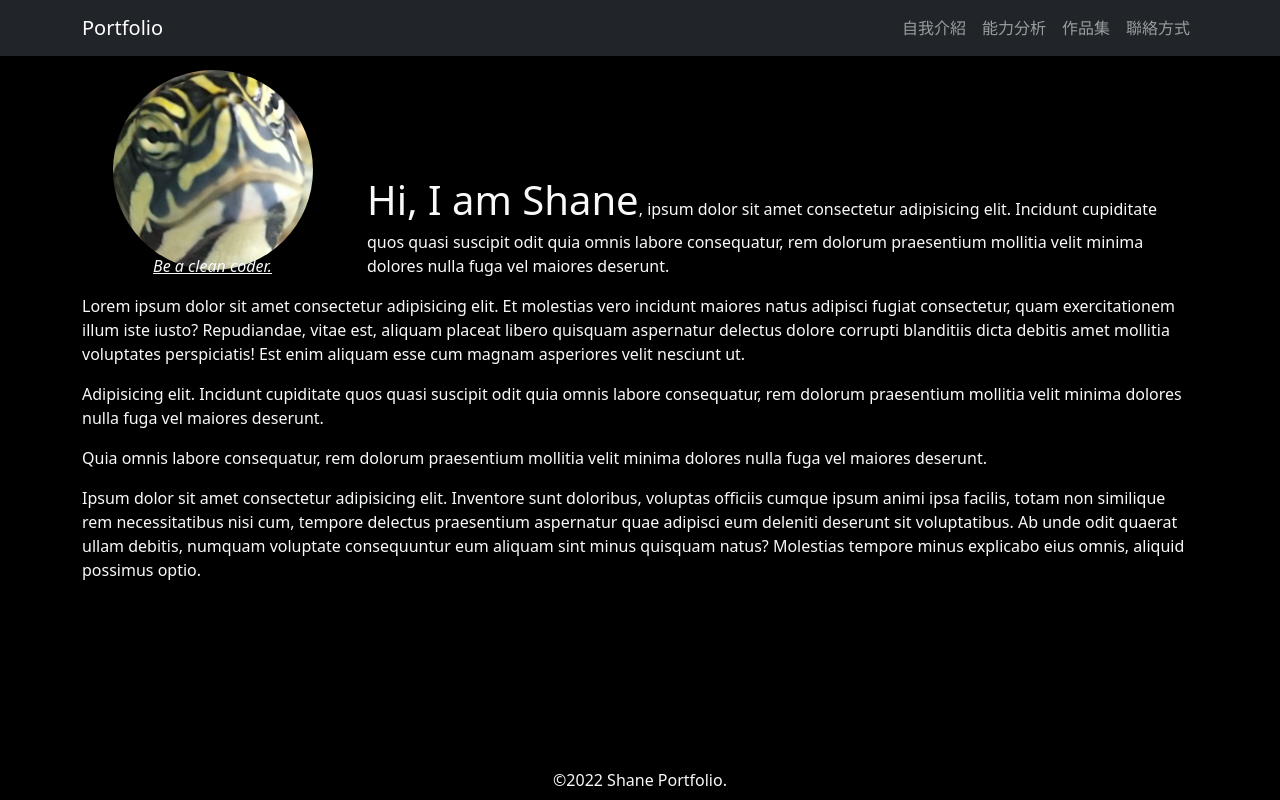
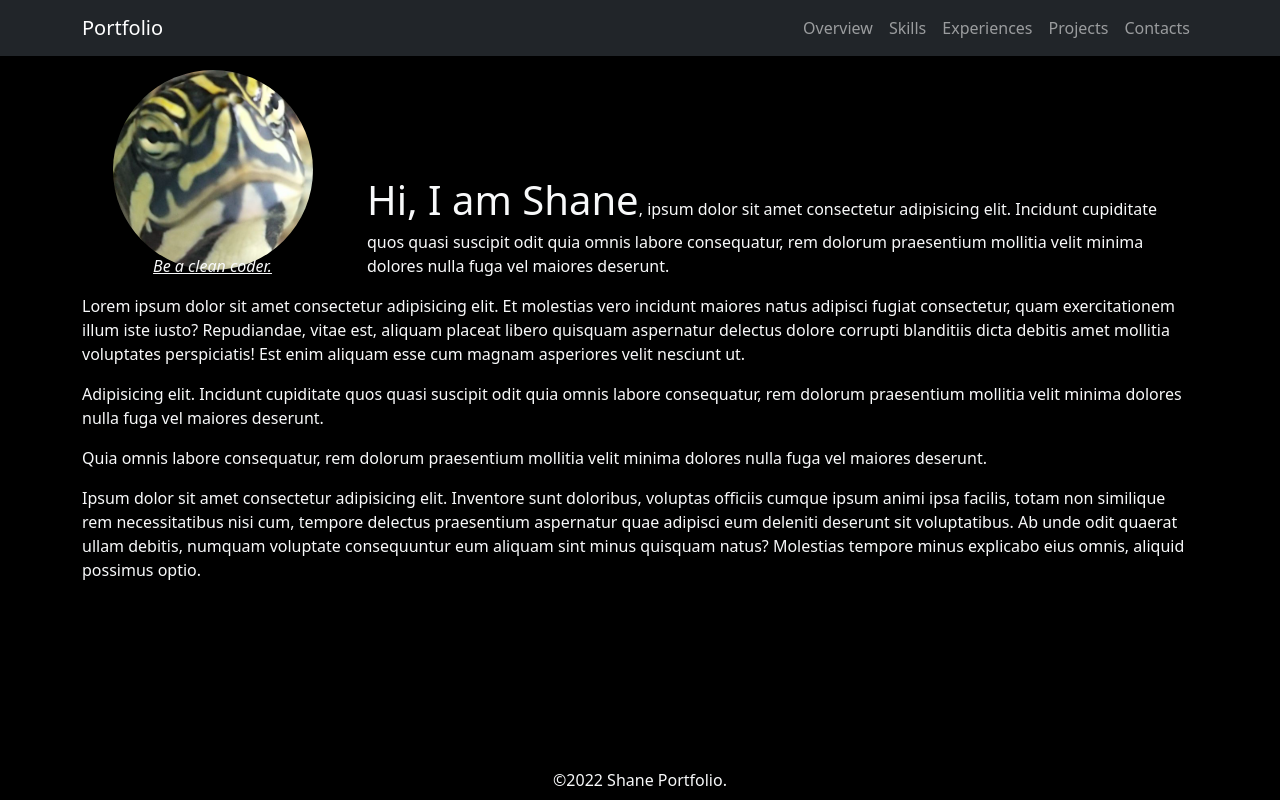
Before and after one commit to avt1745zet/portfolio, a React app: page / in a window 1280 px wide. Built offline with nearby package versions, Linux system fonts and the light colour scheme.

Commit message:
Update page structure

```diff
--- a/src/App.tsx
+++ b/src/App.tsx
@@ -1,8 +1,8 @@
 
 import React, { Fragment } from "react";
-import { Container, Nav, Navbar } from "react-bootstrap";
+import { Container } from "react-bootstrap";
 import "bootstrap/dist/css/bootstrap.min.css";
-import Overview from "./pages/Overview";
+import MainPage from "./pages/main";
 
 const App = () => {
 	return(
@@ -14,54 +14,22 @@ const App = () => {
 		  			}
 		  		`}
 			</style>
-			{/** Navbar */}
-			<Navbar fixed="top" expand="md" bg="dark" variant="dark">
-				<Container>
-					<Navbar.Brand>
-						Portfolio
-					</Navbar.Brand>
-					<Navbar.Toggle />
-					<Navbar.Collapse className="justify-content-end">
-						<Nav>
-							<Nav.Link>
-								自我介紹
-							</Nav.Link>
-							<Nav.Link>
-								能力分析
-							</Nav.Link>
-							<Nav.Link>
-								作品集
-							</Nav.Link>
-							<Nav.Link>
-								聯絡方式
-							</Nav.Link>
-						</Nav>
-					</Navbar.Collapse>
-				</Container>
-			</Navbar>
-			{/** Main */}
-			<Container
-				as="main"
-				className="min-vh-100"
-				style={{
-					paddingTop: "70px",
-					paddingBottom: "2rem"
-				}}
-			>
-				<Overview/>
+			{/** Page */}
+			<Container fluid className="min-vh-100 pb-4">
+				<MainPage/>
 			</Container>
 			{/** Footer */}
-			<footer
+			<Container
+				as="footer"
 				style={{
-					width: "100%",
 					height: "2rem",
 					marginTop: "-2rem"
 				}}
 			>
-				<p className="text-light" style={{textAlign: "center"}}>
+				<p className="text-light text-center">
 					©2022 Shane Portfolio.
 				</p>
-			</footer>
+			</Container>
 		</Fragment>
 	);
 };
--- a/src/pages/Overview.tsx
+++ /dev/null
@@ -1,51 +0,0 @@
-import React, { Fragment } from "react";
-import { Col, Image, Row } from "react-bootstrap";
-import AvatarImage from "./../../res/avatar.png";
-
-
-const Overview = () => {
-	return (
-		<Fragment>
-			<Row className="text-light justify-content-sm-center justify-content-md-start">
-				{/** Avatar */}
-				<Col md={4} lg={3}>
-					<Image src={AvatarImage} roundedCircle className="mx-auto d-block"/>
-					<p className="text-center text-decoration-underline" style={{
-						marginTop: "-1rem"
-					}}>
-						<i>
-							Be a clean coder.
-						</i>
-					</p>
-				</Col>
-				<Col md={8} lg={9} className="mt-auto">
-					<p>
-						<big className="fs-1">Hi, I am Shane</big>, ipsum dolor sit amet consectetur adipisicing elit. Incidunt cupiditate quos quasi suscipit odit quia omnis labore consequatur, rem dolorum praesentium mollitia velit minima dolores nulla fuga vel maiores deserunt.
-					</p>
-				</Col>
-				<Col xs={12}>
-					<p>
-						Lorem ipsum dolor sit amet consectetur adipisicing elit. Et molestias vero incidunt maiores natus adipisci fugiat consectetur, quam exercitationem illum iste iusto? Repudiandae, vitae est, aliquam placeat libero quisquam aspernatur delectus dolore corrupti blanditiis dicta debitis amet mollitia voluptates perspiciatis! Est enim aliquam esse cum magnam asperiores velit nesciunt ut.
-					</p>
-				</Col>
-				<Col xs={12}>
-					<p>
-						Adipisicing elit. Incidunt cupiditate quos quasi suscipit odit quia omnis labore consequatur, rem dolorum praesentium mollitia velit minima dolores nulla fuga vel maiores deserunt.
-					</p>
-				</Col>
-				<Col xs={12}>
-					<p>
-						Quia omnis labore consequatur, rem dolorum praesentium mollitia velit minima dolores nulla fuga vel maiores deserunt.
-					</p>
-				</Col>
-				<Col xs={12}>
-					<p>
-						Ipsum dolor sit amet consectetur adipisicing elit. Inventore sunt doloribus, voluptas officiis cumque ipsum animi ipsa facilis, totam non similique rem necessitatibus nisi cum, tempore delectus praesentium aspernatur quae adipisci eum deleniti deserunt sit voluptatibus. Ab unde odit quaerat ullam debitis, numquam voluptate consequuntur eum aliquam sint minus quisquam natus? Molestias tempore minus explicabo eius omnis, aliquid possimus optio.
-					</p>
-				</Col>
-			</Row>
-		</Fragment>
-	);
-};
-
-export default Overview;
--- /dev/null
+++ b/src/pages/main/Contact.tsx
@@ -0,0 +1,10 @@
+import React from "react";
+
+const Contact = () => {
+	return (
+		<>
+		</>
+	);
+};
+
+export default Contact;
--- /dev/null
+++ b/src/pages/main/Experiences.tsx
@@ -0,0 +1,31 @@
+import React from "react";
+import { Col, Row } from "react-bootstrap";
+
+const Experiences = () => {
+	return (
+		<Row className="text-light">
+			<Col xs={12}>
+				<p>
+                Lorem ipsum dolor sit amet consectetur adipisicing elit. Et molestias vero incidunt maiores natus adipisci fugiat consectetur, quam exercitationem illum iste iusto? Repudiandae, vitae est, aliquam placeat libero quisquam aspernatur delectus dolore corrupti blanditiis dicta debitis amet mollitia voluptates perspiciatis! Est enim aliquam esse cum magnam asperiores velit nesciunt ut.
+				</p>
+			</Col>
+			<Col xs={12}>
+				<p>
+                Adipisicing elit. Incidunt cupiditate quos quasi suscipit odit quia omnis labore consequatur, rem dolorum praesentium mollitia velit minima dolores nulla fuga vel maiores deserunt.
+				</p>
+			</Col>
+			<Col xs={12}>
+				<p>
+                Quia omnis labore consequatur, rem dolorum praesentium mollitia velit minima dolores nulla fuga vel maiores deserunt.
+				</p>
+			</Col>
+			<Col xs={12}>
+				<p>
+                Ipsum dolor sit amet consectetur adipisicing elit. Inventore sunt doloribus, voluptas officiis cumque ipsum animi ipsa facilis, totam non similique rem necessitatibus nisi cum, tempore delectus praesentium aspernatur quae adipisci eum deleniti deserunt sit voluptatibus. Ab unde odit quaerat ullam debitis, numquam voluptate consequuntur eum aliquam sint minus quisquam natus? Molestias tempore minus explicabo eius omnis, aliquid possimus optio.
+				</p>
+			</Col>
+		</Row>
+	);
+};
+
+export default Experiences;
--- /dev/null
+++ b/src/pages/main/Overview.tsx
@@ -0,0 +1,31 @@
+import React, { Fragment } from "react";
+import { Col, Image, Row } from "react-bootstrap";
+import AvatarImage from "./../../../res/avatar.png";
+
+
+const Overview = () => {
+	return (
+		<Fragment>
+			<Row className="text-light justify-content-sm-center justify-content-md-start">
+				{/** Avatar */}
+				<Col md={4} lg={3}>
+					<Image src={AvatarImage} roundedCircle className="mx-auto d-block"/>
+					<p className="text-center text-decoration-underline" style={{
+						marginTop: "-1rem"
+					}}>
+						<i>
+							Be a clean coder.
+						</i>
+					</p>
+				</Col>
+				<Col md={8} lg={9} className="mt-auto">
+					<p>
+						<big className="fs-1">Hi, I am Shane</big>, ipsum dolor sit amet consectetur adipisicing elit. Incidunt cupiditate quos quasi suscipit odit quia omnis labore consequatur, rem dolorum praesentium mollitia velit minima dolores nulla fuga vel maiores deserunt.
+					</p>
+				</Col>
+			</Row>
+		</Fragment>
+	);
+};
+
+export default Overview;
--- /dev/null
+++ b/src/pages/main/Projects.tsx
@@ -0,0 +1,10 @@
+import React from "react";
+
+const Projects = () => {
+	return (
+		<>
+		</>
+	);
+};
+
+export default Projects;
--- /dev/null
+++ b/src/pages/main/Skills.tsx
@@ -0,0 +1,15 @@
+import React from "react";
+import { Col, Row } from "react-bootstrap";
+
+const Skills = () => {
+	return(
+		<Row className="text-light">
+			<Col sm={12}>
+			</Col>
+			<Col sm={12}>
+			</Col>
+		</Row>
+	);
+};
+
+export default Skills;
--- /dev/null
+++ b/src/pages/main/index.tsx
@@ -0,0 +1,56 @@
+import React, { Fragment } from "react";
+import { Container, Nav, Navbar } from "react-bootstrap";
+import Overview from "./Overview";
+import Skills from "./Skills";
+import Experiences from "./Experiences";
+import Projects from "./Projects";
+import Contact from "./Contact";
+
+const MainPage = () => {
+	return (
+		<Fragment>
+			{/** Navbar */}
+			<Navbar fixed="top" expand="md" bg="dark" variant="dark">
+				<Container>
+					<Navbar.Brand>
+						Portfolio
+					</Navbar.Brand>
+					<Navbar.Toggle />
+					<Navbar.Collapse className="justify-content-end">
+						<Nav>
+							<Nav.Link>
+								Overview
+							</Nav.Link>
+							<Nav.Link>
+								Skills
+							</Nav.Link>
+							<Nav.Link>
+								Experiences
+							</Nav.Link>
+							<Nav.Link>
+								Projects
+							</Nav.Link>
+							<Nav.Link>
+								Contacts
+							</Nav.Link>
+						</Nav>
+					</Navbar.Collapse>
+				</Container>
+			</Navbar>
+			<Container
+				as="main"
+				style={{
+					paddingTop: "70px" /** Height of navbar */
+				}}
+			>
+				<Overview/>
+				<Skills/>
+				<Experiences/>
+				<Projects/>
+				<Contact/>
+			</Container>
+		</Fragment>
+	);
+};
+
+export default MainPage;
```
